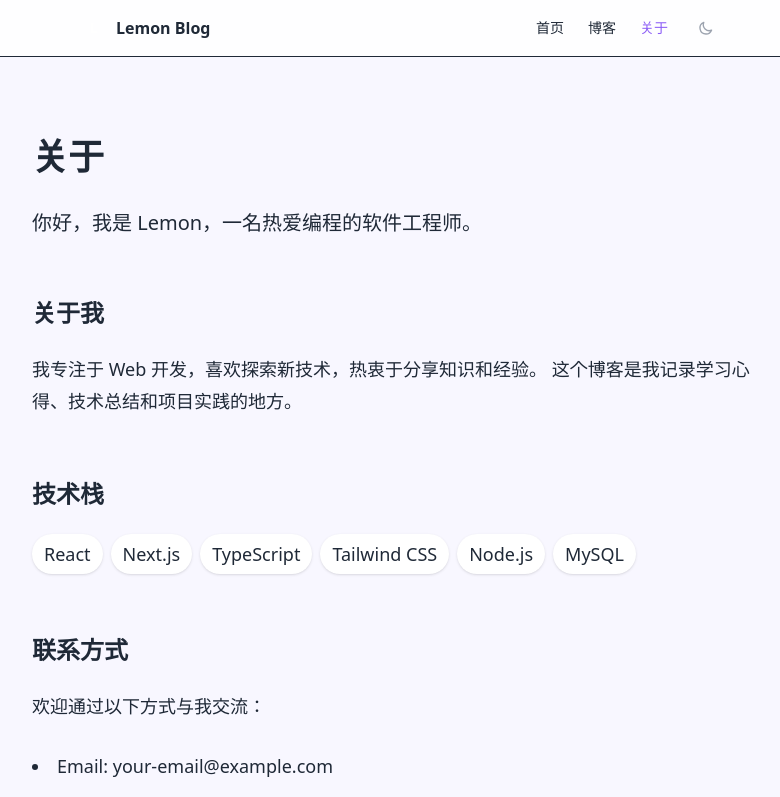
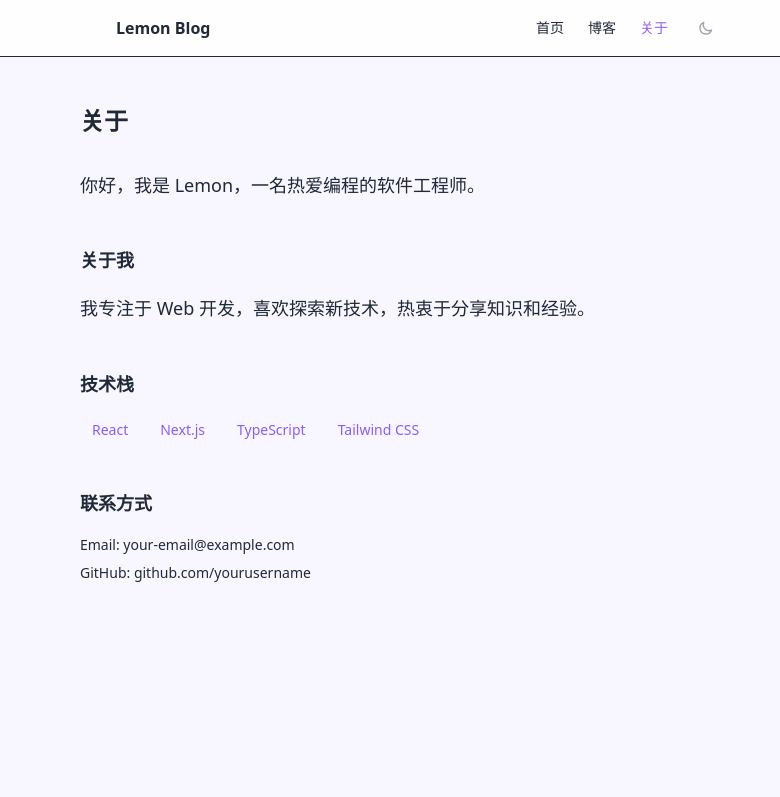
Before and after one commit to lengmodkx/lemonBlog, a Next.js app: page /about in a window 1280 px wide. Shown: the top 797 px of the page, without its empty margins (240-1020 px from the left). Built offline with nearby package versions, Linux system fonts and the light colour scheme; a small style sheet from the web is missing.

Commit message:
refactor: update about page with lavender theme - Single column layout with max-w-2xl - Lavender colored tech stack tags - Simplified content and typography - Consistent design with rest of site

```diff
--- a/src/app/about/page.tsx
+++ b/src/app/about/page.tsx
@@ -6,45 +6,41 @@ export const metadata = {
 export default function AboutPage() {
   return (
     <div className="min-h-screen bg-paper-50 dark:bg-ink-DEFAULT">
-      <div className="max-w-3xl mx-auto px-4 py-20">
-        <h1 className="text-4xl font-bold text-ink dark:text-text-primary mb-8">
+      <div className="max-w-2xl mx-auto px-4 py-12">
+        <h1 className="text-2xl font-bold text-ink dark:text-text-primary mb-8">
           关于
         </h1>
 
-        <div className="prose prose-lg dark:prose-invert max-w-none">
-          <p className="text-xl text-ink-light dark:text-text-secondary mb-8">
+        <div className="prose dark:prose-invert max-w-none">
+          <p className="text-ink-light dark:text-text-secondary mb-6">
             你好，我是 Lemon，一名热爱编程的软件工程师。
           </p>
 
-          <h2 className="text-2xl font-semibold text-ink dark:text-text-primary mb-4">
+          <h2 className="text-lg font-semibold text-ink dark:text-text-primary mb-3">
             关于我
           </h2>
           <p className="text-ink-light dark:text-text-secondary mb-6">
             我专注于 Web 开发，喜欢探索新技术，热衷于分享知识和经验。
-            这个博客是我记录学习心得、技术总结和项目实践的地方。
           </p>
 
-          <h2 className="text-2xl font-semibold text-ink dark:text-text-primary mb-4">
+          <h2 className="text-lg font-semibold text-ink dark:text-text-primary mb-3">
             技术栈
           </h2>
           <div className="flex flex-wrap gap-2 mb-8">
-            {['React', 'Next.js', 'TypeScript', 'Tailwind CSS', 'Node.js', 'MySQL'].map((tech) => (
+            {['React', 'Next.js', 'TypeScript', 'Tailwind CSS'].map((tech) => (
               <span
                 key={tech}
-                className="px-3 py-1 rounded-full bg-white dark:bg-gray-800 text-accent dark:text-accent-dark shadow-sm"
+                className="px-3 py-1 rounded-full bg-lavender-100 dark:bg-lavender-900/30 text-primary dark:text-lavender-400 text-sm"
               >
                 {tech}
               </span>
             ))}
           </div>
 
-          <h2 className="text-2xl font-semibold text-ink dark:text-text-primary mb-4">
+          <h2 className="text-lg font-semibold text-ink dark:text-text-primary mb-3">
             联系方式
           </h2>
-          <p className="text-ink-light dark:text-text-secondary">
-            欢迎通过以下方式与我交流：
-          </p>
-          <ul className="list-disc list-inside text-ink-light dark:text-text-secondary mt-4 space-y-2">
+          <ul className="text-ink-light dark:text-text-secondary space-y-2 text-sm">
             <li>Email: your-email@example.com</li>
             <li>GitHub: github.com/yourusername</li>
           </ul>
```
